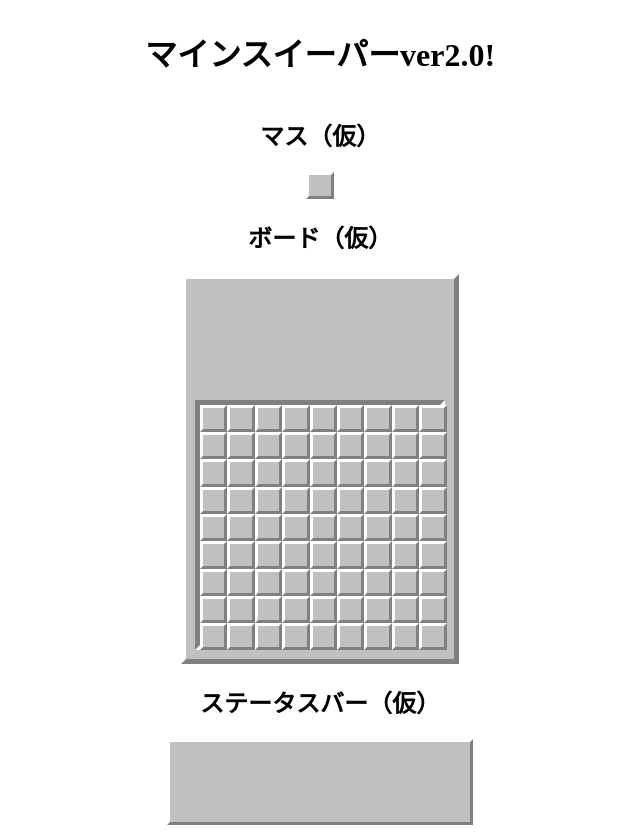
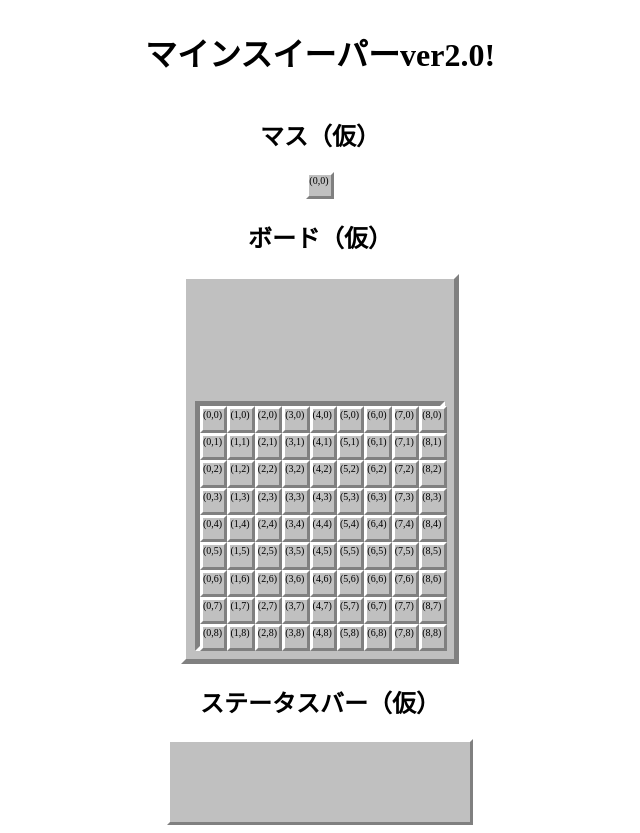
Before and after one commit to rui319420/minesweeper-ver2.0, a Next.js app: page / in a window 1280 px wide. Shown: the whole page, without its empty margins (320-960 px from the left). Built offline with nearby package versions, Linux system fonts and the light colour scheme.

Commit message:
feat: display coordinate (x, y)

```diff
--- a/src/app/page.tsx
+++ b/src/app/page.tsx
@@ -6,14 +6,13 @@ import { Cell } from "../components/Cell/Cell";
 import { StatusBar } from "../components/StatusBar/StatusBar";
 
 
-
 export default function Home() {
   return (
 
     <div className="container">
       <h1>マインスイーパーver2.0!</h1>
       <h2>マス（仮）</h2>
-      <Cell></Cell>
+      <Cell x={0} y={0}></Cell>
       <h2>ボード（仮）</h2>
       <Board></Board>
       <h2>ステータスバー（仮）</h2>
--- a/src/components/Board/Board.module.css
+++ b/src/components/Board/Board.module.css
@@ -21,5 +21,5 @@
   border-left: 5px solid #808080;
   border-right: 5px solid #fff;
   border-bottom: 5px solid #fff;
-  margin-bottom: 9px;
+  margin-bottom: 8px;
 }
--- a/src/components/Board/Board.tsx
+++ b/src/components/Board/Board.tsx
@@ -2,15 +2,24 @@ import styles from "./Board.module.css"
 import { Cell } from "../Cell/Cell"
 
 export function Board() {
-
-  const cells = Array(81).fill(0)
+  const BOARD_WIDTH = 9;
+  const BOARD_HEIGHT = 9;
+  const cells = Array(BOARD_WIDTH * BOARD_HEIGHT).fill(0)
 
   return (
     <div className={styles.Board}>
-      <div className={styles.CellBox}>
-        {cells.map((_, index) => (
-          <Cell key={index}></Cell>
-        ))}
+      <div className={styles.CellBox}
+        style={{
+          gridTemplateColumns: `repeat(${BOARD_WIDTH}, 1fr)`
+        }}
+      >
+        {cells.map((_, index) => {
+          const x = index % BOARD_WIDTH;
+          const y = Math.floor(index / BOARD_WIDTH);
+          return (
+            <Cell key={`${x}-${y}`} x={x} y={y} />
+          )
+        })}
       </div>
     </div>
   )
--- a/src/components/Cell/Cell.module.css
+++ b/src/components/Cell/Cell.module.css
@@ -7,4 +7,6 @@
   border-left: 3px solid #fff;
   border-right: 3px solid #808080;
   border-bottom: 3px solid #808080;
+
+  font-size: 10px;
 }
--- a/src/components/Cell/Cell.tsx
+++ b/src/components/Cell/Cell.tsx
@@ -1,9 +1,16 @@
 import styles from "./Cell.module.css"
 
-export function Cell() {
+type CellProps = {
+  x: number;
+  y: number;
+};
+
+export function Cell({x, y}: CellProps) {
 
 
   return (
-    <div className={styles.Cell}></div>
+    <div className={styles.Cell}>
+      ({x},{y})
+    </div>
   )
 }
```
